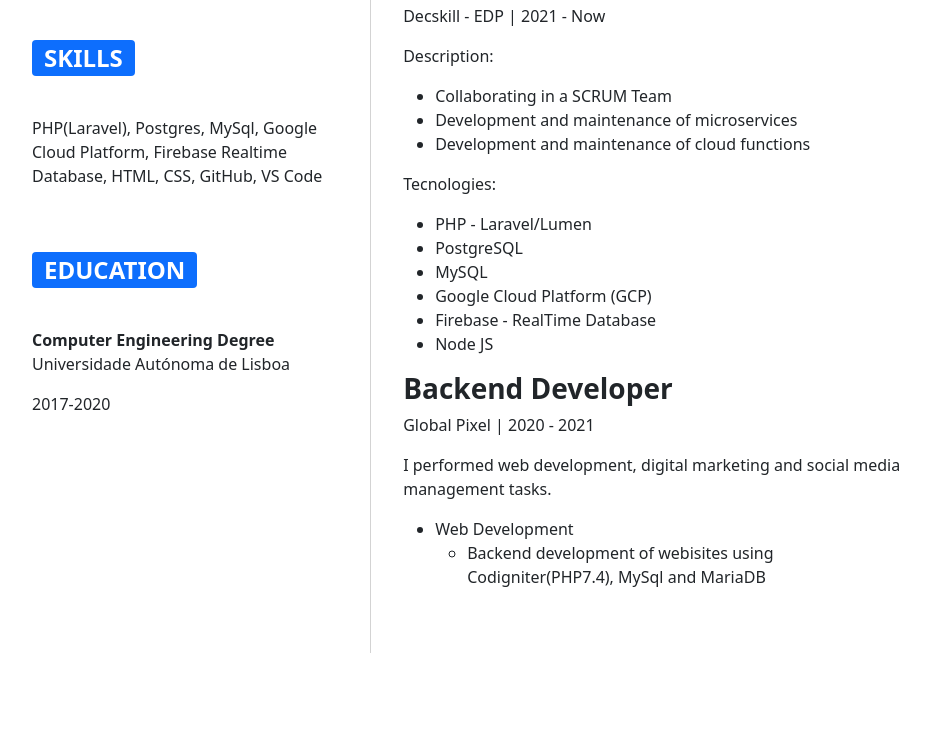
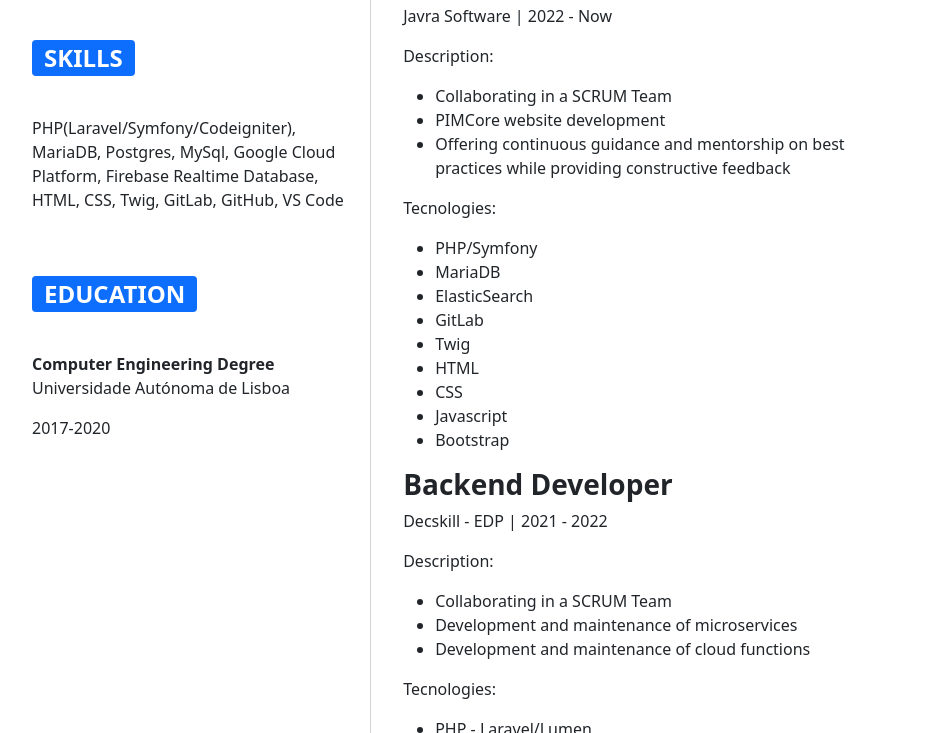
Before and after one commit to JoanaSa110/Resume, a plain HTML site: page index.html in a window 1280 px wide. Shown: the part 672-1405 px from the top of the page, without its empty margins (16-946 px from the left). Before the commit the page ends 1325 px from the top, so only its background shows below. Drawn offline with nearby package versions, Linux system fonts and the light colour scheme.

Commit message:
Update Resume

```diff
--- a/index.html
+++ b/index.html
@@ -28,12 +28,12 @@
                     </p>
                     <p>
                         <i class="fab fa-linkedin" aria-hidden="true"></i>
-                        <a href="https://www.linkedin.com/in/joana-s%C3%A1-6a3267192/">Joana Sá</a>
+                        <a href="https://www.linkedin.com/in/joana-mota-sa">Joana Sá</a>
                     </p>
 				</section>
 				<section>
 					<h2><span class="badge bg-primary">SKILLS</span></h2>
-                    <p>PHP(Laravel), Postgres, MySql, Google Cloud Platform, Firebase Realtime Database, HTML, CSS, GitHub, VS Code</p>
+                    <p>PHP(Laravel/Symfony/Codeigniter), MariaDB, Postgres, MySql, Google Cloud Platform, Firebase Realtime Database, HTML, CSS, Twig, GitLab, GitHub, VS Code</p>
 				</section>
 				<section>
 					<h2><span class="badge bg-primary">EDUCATION</span></h2>
@@ -56,9 +56,32 @@
 				</section>
 				<section>
 					<h2><span class="badge bg-info">WORK EXPERIENCE</span></h2>
+                    <h3><b>FullStack PIMCore</b></h3>
+                    <p>
+                            Javra Software | 2022 - Now
+                    </p>
+                    <p>Description:</p>
+                    <ul>
+                        <li>Collaborating in a SCRUM Team</li>
+                        <li>PIMCore website development</li>
+                        <li>Offering continuous guidance and mentorship on best
+                            practices while providing constructive feedback</li>
+                    </ul>
+                    <p>Tecnologies:</p>
+                    <ul>
+                            <li>PHP/Symfony</li>
+                            <li>MariaDB</li>
+                            <li>ElasticSearch</li>
+                            <li>GitLab</li>
+                            <li>Twig</li>
+                            <li>HTML</li>
+                            <li>CSS</li>
+                            <li>Javascript</li>
+                            <li>Bootstrap</li>
+                    </ul>
                     <h3><b>Backend Developer</b></h3>
                     <p>
-                            Decskill - EDP | 2021 - Now
+                            Decskill - EDP | 2021 - 2022
                     </p>
                     <p>Description:</p>
                     <ul>
```
